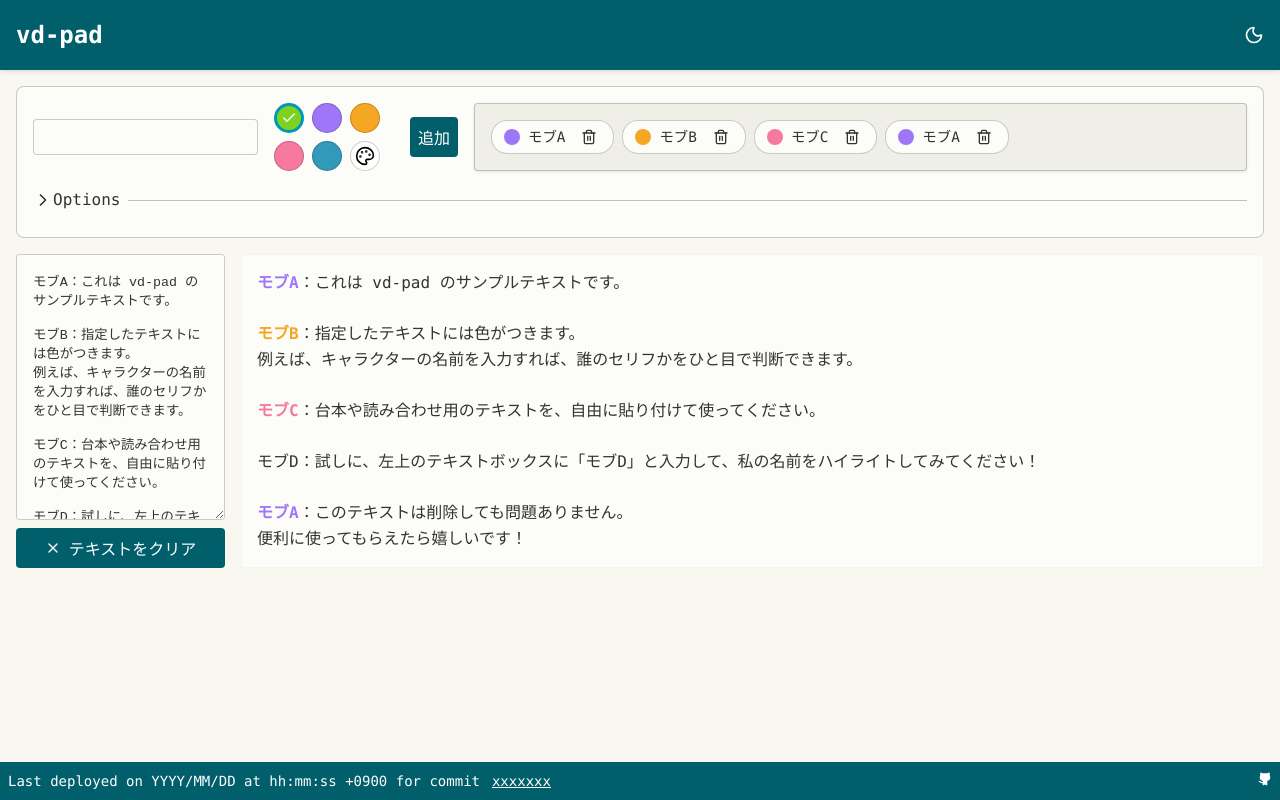
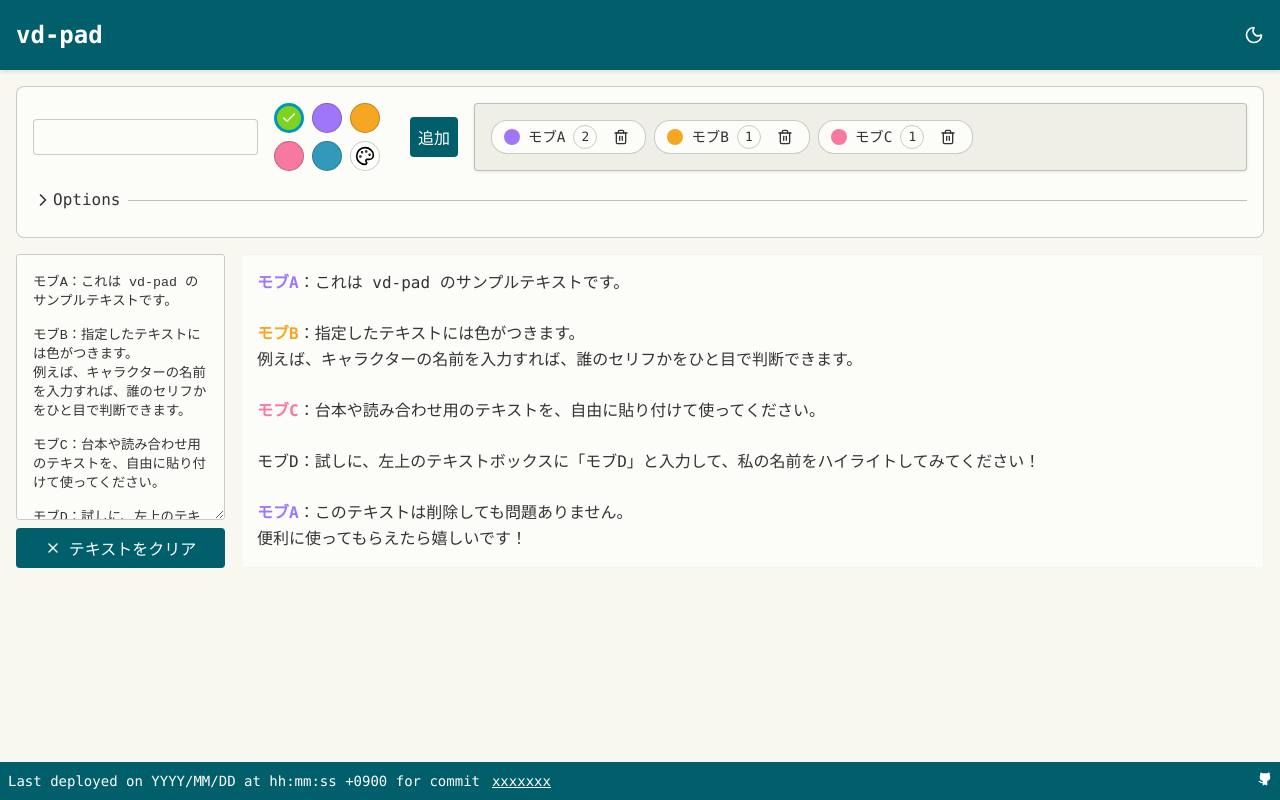
Before and after one commit to dot-ma801/vd-pad, a Vue app: page / in a window 1280 px wide. Built offline with nearby package versions, Linux system fonts and the light colour scheme.

Commit message:
[update] ヒット数を chip 内に表示

```diff
--- a/src/components/HighlightKeywords.vue
+++ b/src/components/HighlightKeywords.vue
@@ -26,6 +26,7 @@ const deleteKeyword = (word: string) => {
         :key="item.text"
         :word="item.text"
         :color="item.color ?? ''"
+        :count="item.count"
         @delete="deleteKeyword"
       />
     </ul>
--- a/src/components/KeywordChip.vue
+++ b/src/components/KeywordChip.vue
@@ -4,6 +4,7 @@ import { Trash2 } from 'lucide-vue-next'
 defineProps<{
   word: string
   color: string
+  count: number
 }>()
 
 const emit = defineEmits<{
@@ -19,6 +20,7 @@ const deleteKeyword = (word: string) => {
   <li class="keyword-item">
     <span class="keyword-color-chip" :style="{ backgroundColor: color }"></span>
     <span class="keyword-text">{{ word }}</span>
+    <span class="keyword-count">{{ count }}</span>
     <button class="delete-button" @click="deleteKeyword(word)" :title="`'${word}'を削除`">
       <Trash2 :size="16" />
     </button>
@@ -49,6 +51,21 @@ const deleteKeyword = (word: string) => {
   font-weight: 500;
 }
 
+.keyword-count {
+  display: inline-flex;
+  align-items: center;
+  justify-content: center;
+  min-width: 24px;
+  padding: 0 6px;
+  height: 24px;
+  border-radius: 12px;
+  background-color: var(--color-surface-variant);
+  border: 1px solid var(--color-border);
+  color: var(--color-text-primary);
+  font-size: 0.8rem;
+  font-weight: 500;
+}
+
 .delete-button {
   background: none;
   cursor: pointer;
@@ -63,6 +80,4 @@ const deleteKeyword = (word: string) => {
 .delete-button:hover {
   color: var(--color-danger-hover);
 }
-
-
 </style>
--- a/src/composables/useTextHighlighter.ts
+++ b/src/composables/useTextHighlighter.ts
@@ -125,15 +125,19 @@ export const useTextHighlighter = (
     return allParts
   })
 
-  // 強調されたトークンのみ（色付き）の配列
+  // 強調されたトークンのみ（色付き）の配列（重複排除）
   const highlightedTokens: ComputedRef<HighlightedPart[]> = computed(() => {
-    return highlightedParts.value
-      .filter(item => item.color !== undefined)
-      .map(item => ({
-        text: item.text,
-        color: item.color as string,
-        count: item.count
-      }))
+    const tokensMap = new Map<string, HighlightedPart>()
+    highlightedParts.value.forEach(item => {
+      if (item.color !== undefined && !tokensMap.has(item.text)) {
+        tokensMap.set(item.text, {
+          text: item.text,
+          color: item.color as string,
+          count: item.count
+        })
+      }
+    })
+    return Array.from(tokensMap.values())
   })
 
   return { highlightedParts, highlightedTokens }
```
